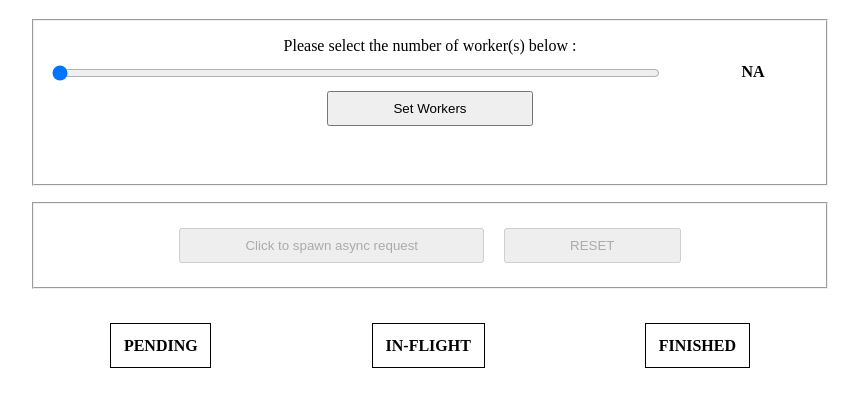
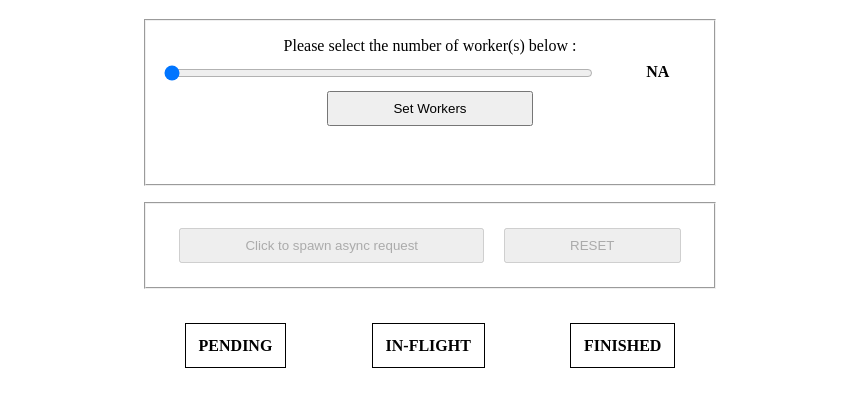
Before and after one commit to smehra-office/smehra-office.github.io, a website with bundled scripts: page src/AsyncRequestThrottle/index.html in a window 1280 px wide. Shown: the part 85-492 px from the top of the page, without its empty margins (210-1069 px from the left). Built offline with nearby package versions, Linux system fonts and the light colour scheme.

Commit message:
Fix styles in smaller devices

```diff
--- a/src/AsyncRequestThrottle/styles.css
+++ b/src/AsyncRequestThrottle/styles.css
@@ -17,8 +17,8 @@ td {
 }
 
 div[id='main-container'] {
-    max-width: 50rem;
-    min-width: 25rem;
+    max-width: 36rem;
+    min-width: 20rem;
     margin: auto;
 }
 
```
